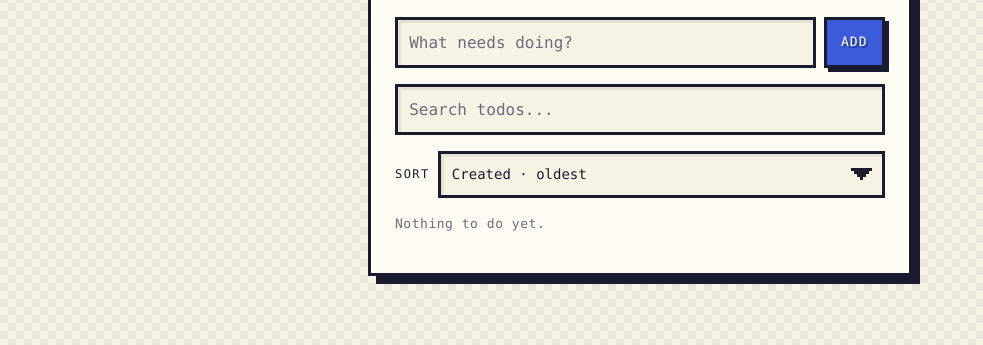
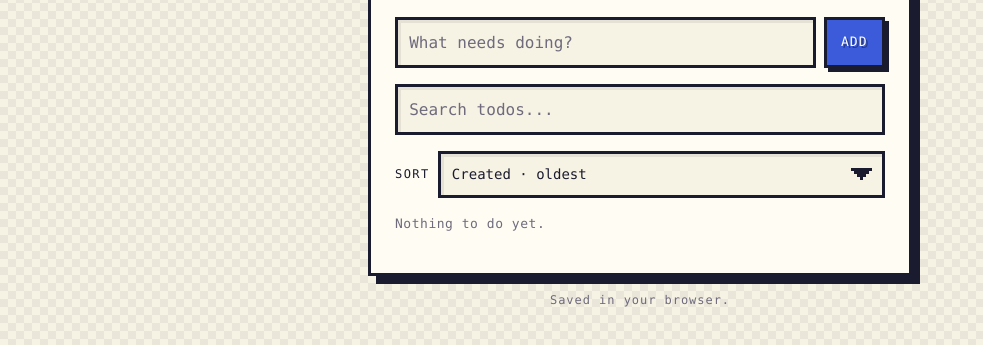
Before and after one commit to sahil0x01/cc-testing, a plain HTML site: page index.html in a window 1280 px wide. Shown: the part 109-454 px from the top of the page, without its empty margins (0-983 px from the left). Drawn offline with Linux system fonts and the light colour scheme.

Commit message:
Add a small footer line under the app that says 'Saved in your browser.' (#18)
* WIP: Add a small footer line under the app that says 'Saved in yo

* WIP: Add a small footer line under the app that says 'Saved in yo

---------

Co-authored-by: NullFuse Code <code@nullfuse.invalid>
Co-authored-by: Prefill Code <code@prefill.invalid>

```diff
--- a/index.html
+++ b/index.html
@@ -52,6 +52,8 @@
       </div>
     </main>
 
+    <footer class="app-footer">Saved in your browser.</footer>
+
     <script src="app.js"></script>
   </body>
 </html>
--- a/styles.css
+++ b/styles.css
@@ -282,6 +282,16 @@ h1 {
   letter-spacing: 0.04em;
 }
 
+/* Sits outside the panel, so it lines up with the app instead of inheriting its padding. */
+.app-footer {
+  max-width: 34rem;
+  margin: 0.9rem auto 0;
+  color: var(--muted);
+  font-size: 0.75rem;
+  letter-spacing: 0.08em;
+  text-align: center;
+}
+
 /* Footer row holding the destructive bulk action. */
 .bulk {
   display: flex;
```
